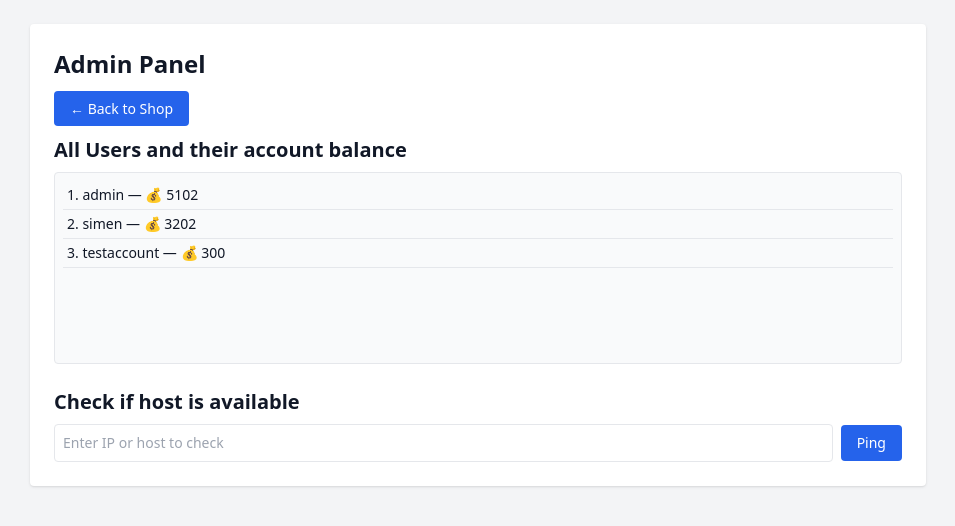
After one commit to Xer4n/vulnera, a Flask app: page /admin in a window 1280 px wide. The commit adds this page. Shown: the top 526 px of the page, without its empty margins (162-1117 px from the left). Run offline with Flask 3, Linux system fonts and the light colour scheme; a user stored in the database is signed in; data comes from the database, SQL or seed files in the repository; both versions use the stored data as it was after the commit; some libraries are stand-ins or nearby versions.

Commit message:
admin panel with command injection

```diff
--- a/app.py
+++ b/app.py
@@ -1,7 +1,7 @@
 from flask import Flask, render_template, request, redirect, url_for, flash, session, jsonify
 import sqlite3
 import platform
-import subprocess
+import os
 import hashlib
 import database
 import random
@@ -155,7 +155,7 @@ def add_balance(userid):
 
 
         if user_token != session.get("csrf_token"):
-            flash(f"Invalid CSRF token!", "danger")
+            flash(f"Invalid CSRF token detected!", "danger")
             return redirect(url_for("login"))
 
 
@@ -313,33 +313,6 @@ def logout():
     return redirect(url_for("login"))
 
 
-@app.route("/ping", methods=["GET", "POST"])
-def ping():
-    if request.method == "POST":
-
-        user_token = request.form.get("csrf_token")
-
-        if user_token != session.get("csrf_token"):
-            flash(f"Invalid CSRF token!", "danger")
-            return redirect(url_for("login"))
-
-        target = request.form.get("target")
-
-
-        #Detect the Operating system to determine the ping
-        if platform.system() == "Windows":
-            cmd = f"ping -n 4 {target}"
-        else:
-            cmd = f"ping -c 4 {target}"
-
-        print(cmd)
-
-        process = subprocess.Popen(cmd, shell=True, stdout=subprocess.PIPE, stderr=subprocess.PIPE)
-        output, error = process.communicate()
-        return render_template("ping.html", output=output.decode() if output else error.decode())
-
-    return render_template("ping.html", output="")
-
 @app.route("/add_to_cart/<int:product_id>", methods=["POST"])
 def add_to_cart(product_id):
 
@@ -428,5 +401,32 @@ def checkout():
     return render_template("checkout.html", cart=cart_items, total_price=total_price, balance=usr_balance)
 
 
+@app.route("/admin", methods=["GET", "POST"])
+def admin():
+    if not session.get("is_admin"):
+        flash("Access denied")
+        return redirect("/")
+
+    users = database.get_all_users()
+
+    output = ""
+
+    if request.method == "POST":
+        if "ping" in request.form:
+            target = request.form.get("target")
+
+            try:
+                if platform == "Windows":
+                    output = os.popen(f"ping -c 2 {target}").read()
+                else: #unix systems
+                    output = os.popen(f"ping -n 2 {target}").read()
+            except:
+                output = "Failed."
+
+
+    return render_template("admin.html", users=users, output=output)
+
+
+
 if __name__ == '__main__':
     app.run(debug=True)
--- a/database.py
+++ b/database.py
@@ -65,7 +65,20 @@ def initialize_db():
     conn.close()
 
 
+def get_all_users():
+    '''Get all usernames, their balance and id registered in the database'''
+    conn = get_db_connection()
+    cursor = conn.cursor()
+
+    cursor.execute("SELECT id, username, balance FROM users")
+    users = cursor.fetchall()
+
+    conn.close()
+
+    return users
+
 def set_balance(id, balance):
+    '''Set the balance of a user given the id'''
     conn = get_db_connection()
     cursor = conn.cursor()
 
@@ -78,6 +91,7 @@ def set_balance(id, balance):
 
 
 def get_balance(id):
+    '''Get the balance of a user given the id'''
     conn = get_db_connection()
     cursor = conn.cursor()
 
--- /dev/null
+++ b/templates/admin.html
@@ -0,0 +1,51 @@
+<!DOCTYPE html>
+<html lang="en">
+<head>
+    <meta charset="UTF-8">
+    <title>Admin Panel</title>
+    <script src="https://cdn.tailwindcss.com"></script>
+</head>
+<body class="bg-gray-100 text-gray-900 p-6">
+    <div class="max-w-4xl mx-auto bg-white p-6 rounded shadow">
+        <h1 class="text-2xl font-bold mb-4">Admin Panel</h1>
+
+        <div class="mb-4">
+            <a href="/home" class="bg-blue-600 text-white px-4 py-2 rounded hover:bg-blue-700 transition text-sm">
+              ← Back to Shop
+            </a>
+          </div>
+
+
+
+
+        <div class="mb-6">
+            <h2 class="text-xl font-semibold mb-2">All Users and their account balance</h2>
+            <div class="h-48 overflow-y-scroll border rounded p-2 bg-gray-50">
+                {% for user in users %}
+                    <div class="p-1 border-b text-sm">{{ user[0] }}. {{ user[1] }} — 💰 {{ user[2] }}</div>
+                {% endfor %}
+            </div>
+        </div>
+
+
+
+        <div class="mt-6">
+            <h2 class="text-xl font-semibold mb-2">Check if host is available</h2>
+            <form method="POST" class="flex gap-2 items-center">
+                <input type="text" name="target" placeholder="Enter IP or host to check" class="p-2 border rounded w-full text-sm">
+                <button type="submit" name="ping" class="bg-blue-600 text-white px-4 py-2 rounded text-sm">Ping</button>
+            </form>
+
+            {% if output %}
+            <div class="mt-5">
+                <h3 class="font-semibold text-sm mb-3">Result:</h3>
+                <pre class="bg-black text-green-400 p-2 rounded text-xs whitespace-pre-wrap max-h-600 overflow-y-scroll">{{ output }}</pre>
+            </div>
+            {% endif %}
+        </div>
+
+
+    </div>
+
+</body>
+</html>
--- a/templates/shop.html
+++ b/templates/shop.html
@@ -43,6 +43,11 @@
 
                 <a href="{{ url_for('cart') }}" class="bg-blue-500 px-3 py-2 text-white">🛒 Cart</a>
 
+                {% if session.get("is_admin") %}
+                <a href="/admin" class="bg-yellow-600 text-white px-4 py-2 rounded text-sm hover:bg-red-700 transition">
+                    Admin Panel
+                </a>
+                {% endif %}
                 <!-- Logout Button -->
                 <a href="{{ url_for('logout') }}"
                    class="bg-red-500 text-white text-lg font-bold px-4 py-2 rounded hover:bg-red-600">
```
Also changed, not shown: templates/ping.html (deleted, +0 -30 lines), users.db.
